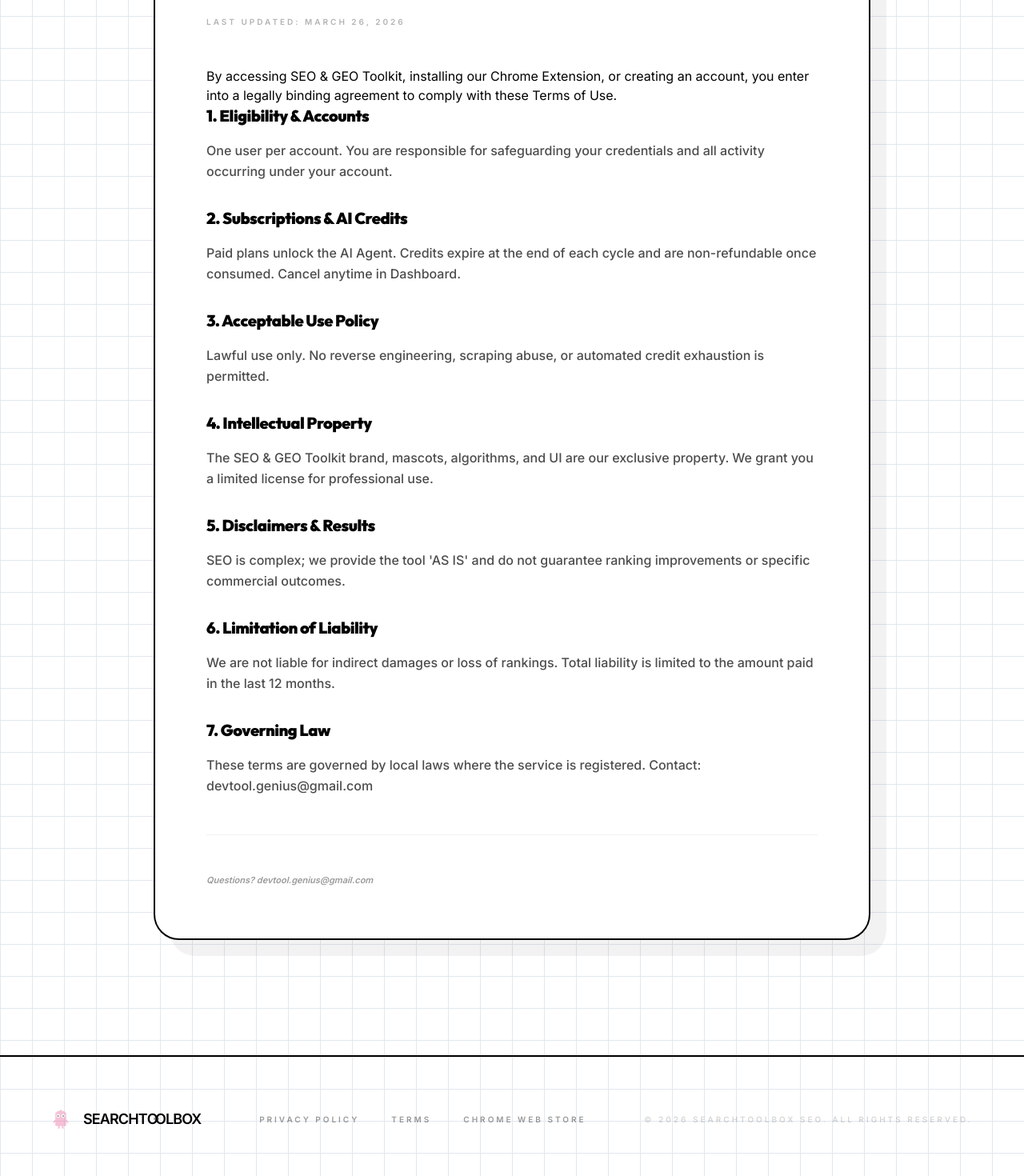
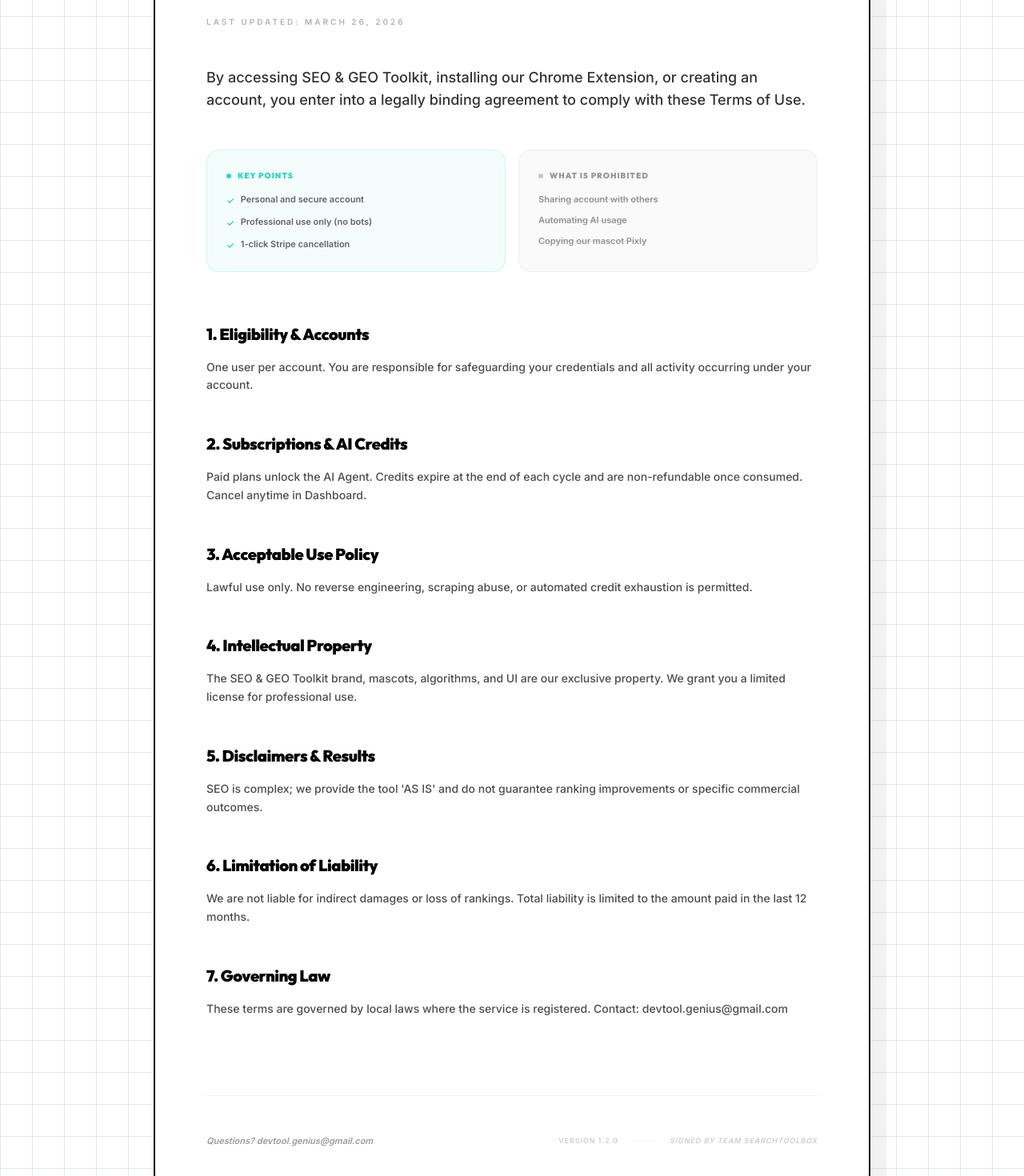
Before and after one commit to Zoubidoux/seo-swiss-knife-landing, a React (Vite) app: page /terms in a window 1280 px wide. Shown: the part 340-1810 px from the top of the page at 80% size. Built offline with nearby package versions, Linux system fonts and the light colour scheme.

Commit message:
Enhance legal pages with Nutshell summaries and professional layout

```diff
--- a/src/pages/PrivacyPolicy.tsx
+++ b/src/pages/PrivacyPolicy.tsx
@@ -40,23 +40,84 @@
             </p>
 
             <div className="prose prose-sm max-w-none prose-headings:font-black prose-headings:tracking-tighter prose-headings:text-black prose-p:text-black/70 prose-p:leading-relaxed prose-li:text-black/70">
-              <p>{t.introduction}</p>
+              <p className="text-lg font-medium text-black/80 mb-12">
+                {t.introduction}
+              </p>
 
+              {/* In a Nutshell Block */}
+              <div className="grid md:grid-cols-2 gap-4 mb-16">
+                <div className="bg-beginner/5 border border-beginner/20 rounded-2xl p-6">
+                  <h3 className="text-beginner font-black uppercase tracking-widest text-[10px] mb-4 flex items-center gap-2">
+                    <span className="w-1.5 h-1.5 bg-beginner rounded-full" />
+                    {lang === 'fr' ? 'Ce que nous faisons' : 'What we do'}
+                  </h3>
+                  <ul className="space-y-3">
+                    {[
+                      lang === 'fr'
+                        ? 'Audits SEO 100% locaux dans votre navigateur'
+                        : '100% local SEO audits in your browser',
+                      lang === 'fr'
+                        ? 'Chiffrement de bout en bout (AES-256)'
+                        : 'End-to-end encryption (AES-256)',
+                      lang === 'fr'
+                        ? 'Transparence totale sur les crédits IA'
+                        : 'Total transparency on AI credits'
+                    ].map((item, i) => (
+                      <li key={i} className="flex items-start gap-2 text-[11px] font-bold text-black/60 leading-tight">
+                        <span className="text-beginner mt-0.5">✓</span>
+                        {item}
+                      </li>
+                    ))}
+                  </ul>
+                </div>
+                <div className="bg-black/[0.02] border border-black/5 rounded-2xl p-6">
+                  <h3 className="text-black/40 font-black uppercase tracking-widest text-[10px] mb-4 flex items-center gap-2">
+                    <span className="w-1.5 h-1.5 bg-black/20 rounded-full" />
+                    {lang === 'fr' ? 'Ce que nous ne faisons JAMAIS' : 'What we NEVER do'}
+                  </h3>
+                  <ul className="space-y-3">
+                    {[
+                      lang === 'fr'
+                        ? 'Vendre vos données à des tiers'
+                        : 'Sell your data to third parties',
+                      lang === 'fr'
+                        ? 'Lire vos mots de passe ou historique'
+                        : 'Read your passwords or history',
+                      lang === 'fr'
+                        ? 'Utiliser vos données pour la publicité'
+                        : 'Use your data for advertising'
+                    ].map((item, i) => (
+                      <li key={i} className="flex items-start gap-2 text-[11px] font-bold text-black/40 leading-tight line-through decoration-black/10">
+                        {item}
+                      </li>
+                    ))}
+                  </ul>
+                </div>
+              </div>
+
+              <div className="space-y-12">
                 {t.sections.map((section, idx) => (
-                <div key={idx} className="mb-8">
+                  <div key={idx} className="relative group/section">
+                    <div className="absolute -left-8 top-1 w-1 h-0 bg-black group-hover/section:h-6 transition-all duration-300" />
                     <h2 className="text-xl font-black mb-4 tracking-tight text-black flex items-center gap-3">
                       {section.title}
                     </h2>
-                  <p className="text-black/70 leading-relaxed font-medium">
+                    <p className="text-black/70 leading-relaxed font-medium text-sm">
                       {section.content}
                     </p>
                   </div>
                 ))}
+              </div>
 
-              <div className="mt-12 pt-12 border-t border-black/5">
+              <div className="mt-24 pt-12 border-t border-black/5 flex flex-col md:flex-row md:items-center justify-between gap-6">
                 <p className="text-[11px] font-bold text-black/40 italic">
                   Questions? devtool.genius@gmail.com
                 </p>
+                <div className="flex items-center gap-4">
+                  <span className="text-[9px] font-black uppercase tracking-widest text-black/20">Version 1.2.0</span>
+                  <div className="w-8 h-px bg-black/5" />
+                  <span className="text-[9px] font-black uppercase tracking-widest text-black/20 italic">Signed by Team SearchToolbox</span>
+                </div>
               </div>
             </div>
           </div>
--- a/src/pages/TermsOfUse.tsx
+++ b/src/pages/TermsOfUse.tsx
@@ -40,23 +40,84 @@
             </p>
 
             <div className="prose prose-sm max-w-none prose-headings:font-black prose-headings:tracking-tighter prose-headings:text-black prose-p:text-black/70 prose-p:leading-relaxed prose-li:text-black/70">
-              <p>{t.introduction}</p>
+              <p className="text-lg font-medium text-black/80 mb-12">
+                {t.introduction}
+              </p>
 
+              {/* In a Nutshell Block */}
+              <div className="grid md:grid-cols-2 gap-4 mb-16">
+                <div className="bg-intermediate/5 border border-intermediate/20 rounded-2xl p-6">
+                  <h3 className="text-intermediate font-black uppercase tracking-widest text-[10px] mb-4 flex items-center gap-2">
+                    <span className="w-1.5 h-1.5 bg-intermediate rounded-full" />
+                    {lang === 'fr' ? 'Points clés' : 'Key points'}
+                  </h3>
+                  <ul className="space-y-3">
+                    {[
+                      lang === 'fr'
+                        ? 'Compte personnel et sécurisé'
+                        : 'Personal and secure account',
+                      lang === 'fr'
+                        ? 'Usage pro uniquement (pas de robot)'
+                        : 'Professional use only (no bots)',
+                      lang === 'fr'
+                        ? 'Annulation Stripe en 1 clic'
+                        : '1-click Stripe cancellation'
+                    ].map((item, i) => (
+                      <li key={i} className="flex items-start gap-2 text-[11px] font-bold text-black/60 leading-tight">
+                        <span className="text-intermediate mt-0.5">✓</span>
+                        {item}
+                      </li>
+                    ))}
+                  </ul>
+                </div>
+                <div className="bg-black/[0.02] border border-black/5 rounded-2xl p-6">
+                  <h3 className="text-black/40 font-black uppercase tracking-widest text-[10px] mb-4 flex items-center gap-2">
+                    <span className="w-1.5 h-1.5 bg-black/20 rounded-full" />
+                    {lang === 'fr' ? 'Ce qui est interdit' : 'What is prohibited'}
+                  </h3>
+                  <ul className="space-y-3">
+                    {[
+                      lang === 'fr'
+                        ? 'Partager son compte avec des tiers'
+                        : 'Sharing account with others',
+                      lang === 'fr'
+                        ? 'Automatiser l\'utilisation de l\'IA'
+                        : 'Automating AI usage',
+                      lang === 'fr'
+                        ? 'Copier notre mascot Pixly'
+                        : 'Copying our mascot Pixly'
+                    ].map((item, i) => (
+                      <li key={i} className="flex items-start gap-2 text-[11px] font-bold text-black/40 leading-tight line-through decoration-black/10">
+                        {item}
+                      </li>
+                    ))}
+                  </ul>
+                </div>
+              </div>
+
+              <div className="space-y-12">
                 {t.sections.map((section, idx) => (
-                <div key={idx} className="mb-8">
+                  <div key={idx} className="relative group/section">
+                    <div className="absolute -left-8 top-1 w-1 h-0 bg-black group-hover/section:h-6 transition-all duration-300" />
                     <h2 className="text-xl font-black mb-4 tracking-tight text-black flex items-center gap-3">
                       {section.title}
                     </h2>
-                  <p className="text-black/70 leading-relaxed font-medium">
+                    <p className="text-black/70 leading-relaxed font-medium text-sm">
                       {section.content}
                     </p>
                   </div>
                 ))}
+              </div>
 
-              <div className="mt-12 pt-12 border-t border-black/5">
+              <div className="mt-24 pt-12 border-t border-black/5 flex flex-col md:flex-row md:items-center justify-between gap-6">
                 <p className="text-[11px] font-bold text-black/40 italic">
                   Questions? devtool.genius@gmail.com
                 </p>
+                <div className="flex items-center gap-4">
+                  <span className="text-[9px] font-black uppercase tracking-widest text-black/20">Version 1.2.0</span>
+                  <div className="w-8 h-px bg-black/5" />
+                  <span className="text-[9px] font-black uppercase tracking-widest text-black/20 italic">Signed by Team SearchToolbox</span>
+                </div>
               </div>
             </div>
           </div>
```
Lines whose indentation alone changed are shown as unchanged.
